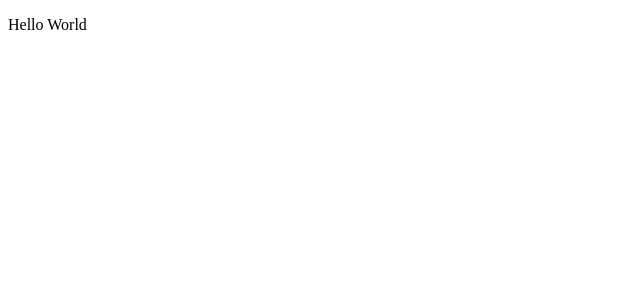
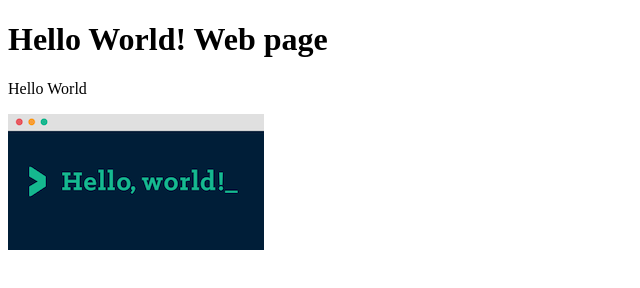
Before and after one commit to MTHS-ICD2O-1-2023/ICD2O-Unit-1-01-kenneth-gouw, a plain HTML site: page index.html in a window 1280 px wide. Shown: the whole page, without its empty margins (0-640 px from the left). Drawn offline with Linux system fonts and the light colour scheme.

Commit message:
NEw faqm

```diff
--- a/index.html
+++ b/index.html
@@ -1,9 +1,12 @@
 <!DOCTYPE html>
 <html>
   <head>
-    <title>WebPage</title>
+    <meta charset="utf-8">
+    <title>My Second Web Page</title>
   </head>
   <body>
+    <h1>Hello World! Web page</h1>
     <p>Hello World</p>
+    <img src="./images/hello_world.png" alt="">
   </body>
 </html>
```
Also changed, not shown: images/hello_world.png (added).
